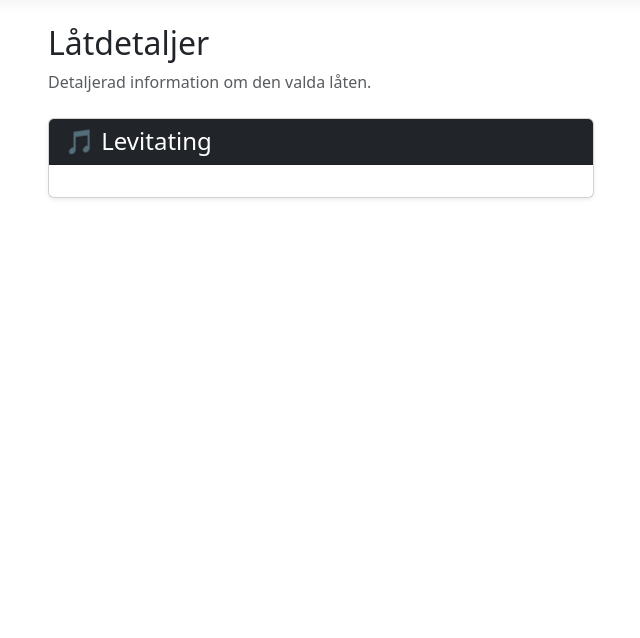
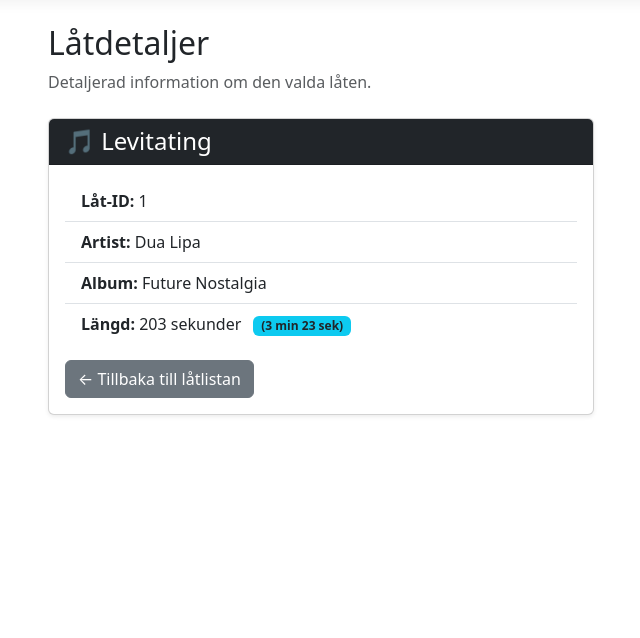
Before and after one commit to elsaluundberg/DoW_Lab_1, an ASP.NET Core app: page /Home/Details/1 in a window 1280 px wide. Shown: the part 57-695 px from the top of the page, without its empty margins (46-686 px from the left). Run offline with ASP.NET Core 8, Linux system fonts and the light colour scheme; style sheets or scripts are compiled from the project's sources.

Commit message:
Added details about the song

```diff
--- a/PlaylistApp/Views/Home/Details.cshtml
+++ b/PlaylistApp/Views/Home/Details.cshtml
@@ -15,7 +15,30 @@
                 <h4 class="mb-0">🎵 @Model.Name</h4>
             </div>
             <div class="card-body">
+                <ul class="list-group list-group-flush mb-3">
+                    <li class="list-group-item">
+                        <strong>Låt-ID:</strong> @Model.Id
+                    </li>
+                    <li class="list-group-item">
+                        <strong>Artist:</strong> @Model.ArtistName
+                    </li>
+                    <li class="list-group-item">
+                        <strong>Album:</strong> @Model.AlbumName
+                    </li>
+                    <li class="list-group-item">
+                        <strong>Längd:</strong>
+                        @Model.Length sekunder
+                        <span class="badge bg-info text-dark ms-2">
+                            (@(Model.Length / 60) min @(Model.Length % 60) sek)
+                        </span>
+                    </li>
+                </ul>
 
+                <div class="d-flex justify-content-between align-items-center mt-3">
+                    <a asp-controller="Home" asp-action="Index" class="btn btn-secondary">
+                        ← Tillbaka till låtlistan
+                    </a>
+                </div>
             </div>
         </div>
     }
```
